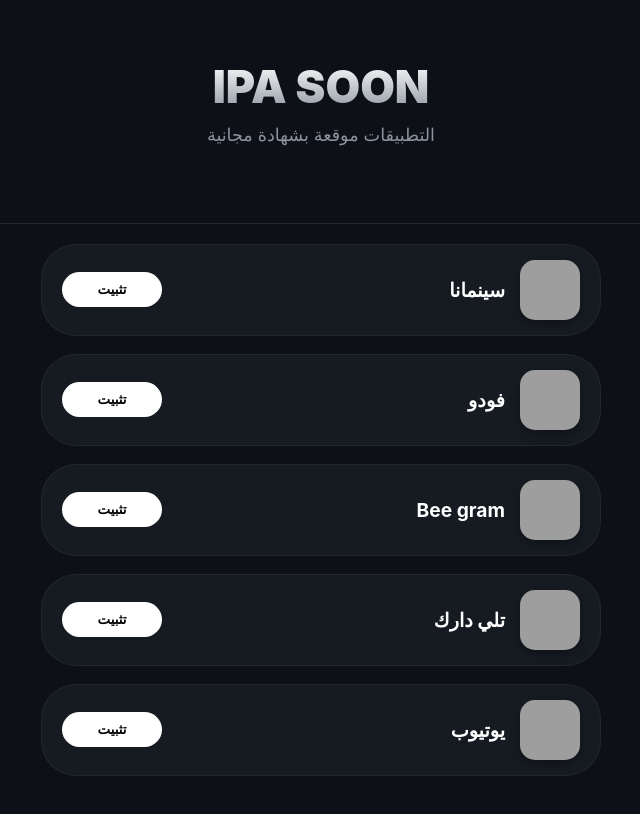
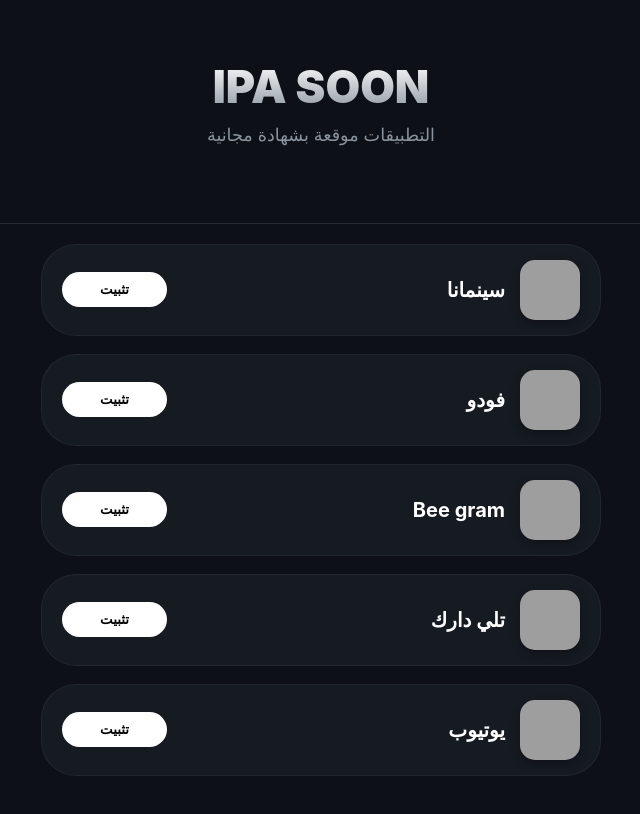
Before and after one commit to ipa-black/ipasoon, a plain HTML site: page index.html in a window 1280 px wide. Shown: the whole page, without its empty margins (319-959 px from the left). Drawn offline with Linux system fonts and the light colour scheme; grey boxes are pictures that could not be loaded.

Commit message:
Update index.html

```diff
--- a/index.html
+++ b/index.html
@@ -45,7 +45,7 @@
 
         .app-meta { display: flex; align-items: center; }
         .app-icon { width: 60px; height: 60px; border-radius: 15px; margin-left: 15px; object-fit: cover; box-shadow: 0 4px 10px rgba(0,0,0,0.3); }
-        .app-info h3 { margin: 0; font-size: 1.2rem; font-weight: 700; text-align: right; }
+        .app-info h3 { margin: 0; font-size: 1.25rem; font-weight: 700; text-align: right; }
 
         .install-btn {
             background: #ffffff;
@@ -57,7 +57,7 @@
             cursor: pointer;
             position: relative;
             overflow: hidden;
-            min-width: 100px;
+            min-width: 105px;
         }
 
         .install-btn span { position: relative; z-index: 2; }
@@ -100,7 +100,9 @@
                 const item = document.createElement('div');
                 item.className = 'app-item';
 
-                const plistUrl = `https://${window.location.host}/api/install?name=${encodeURIComponent(app.name)}&url=${encodeURIComponent(app.downloadURL)}&bid=${encodeURIComponent(app.bundleIdentifier)}&img=${encodeURIComponent(app.image)}`;
+                // تشفير البيانات لإرسالها لـ API الـ plist
+                const plistParams = `name=${encodeURIComponent(app.name)}&url=${encodeURIComponent(app.downloadURL)}&bid=${encodeURIComponent(app.bundleIdentifier)}&img=${encodeURIComponent(app.image)}`;
+                const plistUrl = `https://${window.location.host}/api/install?${plistParams}`;
                 const itms = `itms-services://?action=download-manifest&url=${encodeURIComponent(plistUrl)}`;
 
                 item.innerHTML = `
@@ -116,7 +118,7 @@
                 setTimeout(() => item.classList.add('show'), i * 100);
             });
         } catch (e) {
-            console.error(e);
+            console.error("Error loading apps:", e);
         }
     }
 
@@ -124,14 +126,14 @@
         btn.classList.add('loading');
         btn.querySelector('span').innerText = 'جاري...';
 
-        // فتح التثبيت برمجياً
+        // محاولة تشغيل رابط التثبيت
         setTimeout(() => {
             const link = document.createElement('a');
             link.href = url;
             link.click();
         }, 100);
 
-        // التحويل للتليجرام بعد 1.5 ثانية (بعد اكتمال الشريط)
+        // التحويل لقناة التليجرام بعد 1.5 ثانية (بعد اكتمال أنميشن الزر)
         setTimeout(() => {
             window.location.href = 'https://t.me/ipasoon';
         }, 1500);
```
